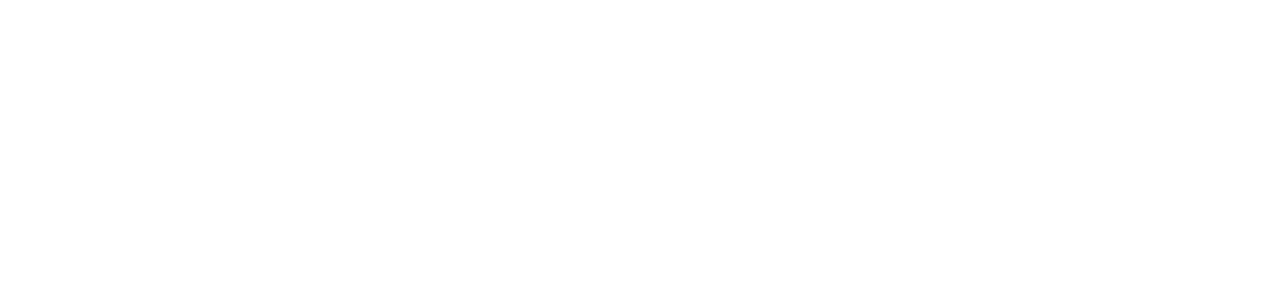
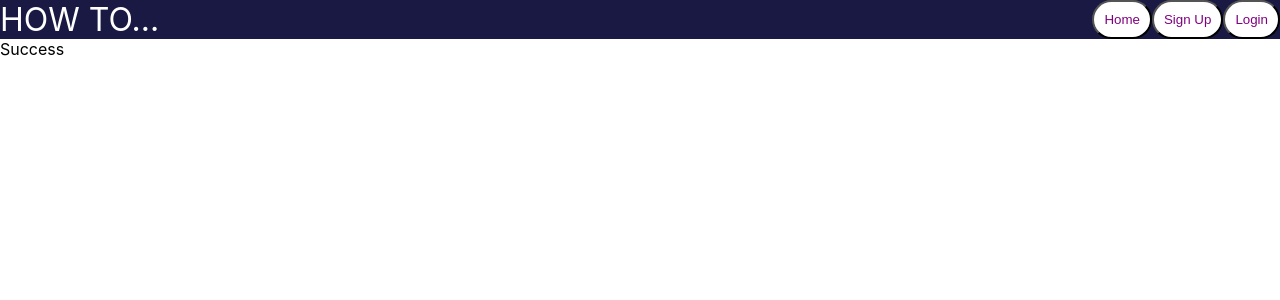
Before and after one commit to How-To-2/Front-End, a React (Create React App) app in the folder how-to/: page /signup/success in a window 1280 px wide. Shown: the top 300 px of the page. Built offline with nearby package versions, Linux system fonts and the light colour scheme.

Commit message:
login/signup api connected, redirects functional.

```diff
--- a/how-to/src/App.js
+++ b/how-to/src/App.js
@@ -8,6 +8,7 @@ import { AppContext } from './contexts/AppContext';
 import HomePage from './views/HomePage';
 import LoginPage from './views/LoginPage';
 import SignupPage from './views/SignupPage';
+import SignupSuccessPage from "./views/SignupSuccessPage";
 import UserPage from './views/UserPage';
 
 function App() {
@@ -39,11 +40,17 @@ function App() {
                     <Route exact path="/">
                         <HomePage />
                     </Route>
+                    <Route exact path="/home">
+                        <HomePage />
+                    </Route>
                     <Route exact path="/login">
                         <LoginPage />
                     </Route>
                     <Route exact path="/signup">
                         <SignupPage />
+                    </Route>
+                    <Route exact path="/signup/success">
+                        <SignupSuccessPage />
                     </Route>
                     <Route exact path="/users">
                         <UserPage />
--- a/how-to/src/components/LoginForm/index.js
+++ b/how-to/src/components/LoginForm/index.js
@@ -1,4 +1,5 @@
 import React, { useState, useEffect, useContext } from "react";
+import { useHistory } from "react-router-dom";
 import * as yup from "yup";
 import axiosWithAuth from "../../utils/axiosWithAuth";
 import { AppContext } from  '../../contexts/AppContext';
@@ -35,7 +36,7 @@ const Form = yup.object().shape({
   notRobot: yup.boolean().oneOf([true])
 });
 
-const LoginForm = props => {
+const LoginForm = () => {
 
   const [formState, setFormState] = useState({
     email: "",
@@ -53,6 +54,7 @@ const LoginForm = props => {
   }, [formState]);
 
   const appState = useContext(AppContext);
+  const history = useHistory();
 
   const formSubmit = e => {
     e.preventDefault();
@@ -65,11 +67,12 @@ const LoginForm = props => {
       .then(res => {
         console.log(res);
         localStorage.setItem("token", res.data.token);
+        /* ERIC STRETCH: user account levels in frontend */
         appState.logInUser({
           username: res.data.Username,
-          permissions: res.date.Account
+          permissions: res.data.Account
         });
-        props.history.push('/');
+        history.push('/');
       })
       .catch(err => {
           console.log(err)
--- a/how-to/src/components/SignupForm/index.js
+++ b/how-to/src/components/SignupForm/index.js
@@ -1,4 +1,5 @@
 import React, { useState, useEffect } from "react";
+import { useHistory } from "react-router";
 import * as yup from "yup";
 import axiosWithAuth from "../../utils/axiosWithAuth";
 import styled from 'styled-components';
@@ -77,6 +78,8 @@ const SignupForm = () => {
         });
     }, [formState]);
 
+    const history = useHistory();
+
     const formSubmit = e => {
         e.preventDefault();
         const data = {
@@ -88,8 +91,8 @@ const SignupForm = () => {
         axiosWithAuth()
             .post('auth/register', data)
             .then(res => {
-                console.log(res)
-                // TODO: redirect to signup confirmation page
+                console.log(res);
+                history.push('/signup/success')
             })
             .catch(err => {
                 console.log(err)
--- /dev/null
+++ b/how-to/src/views/SignupSuccessPage/index.js
@@ -0,0 +1,17 @@
+import React from "react";
+
+import Header from '../../components/Header';
+import HowToShort from '../../components/HowToShort';
+
+const SignupSuccessPage = props => {
+
+    return (
+        <>
+            <Header />
+            <div>Success</div>
+        </>
+    )
+
+}
+
+export default SignupSuccessPage;
```
